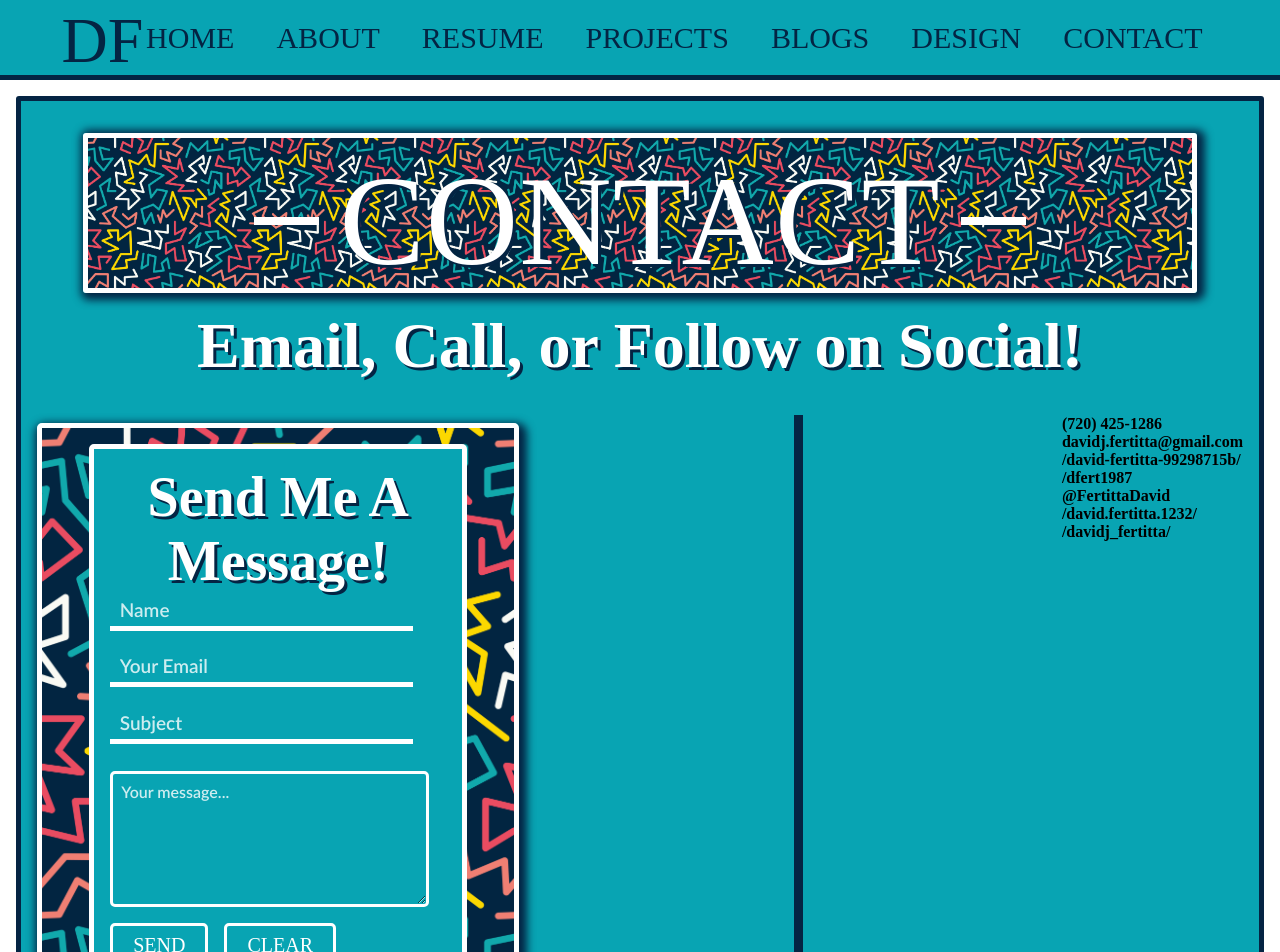
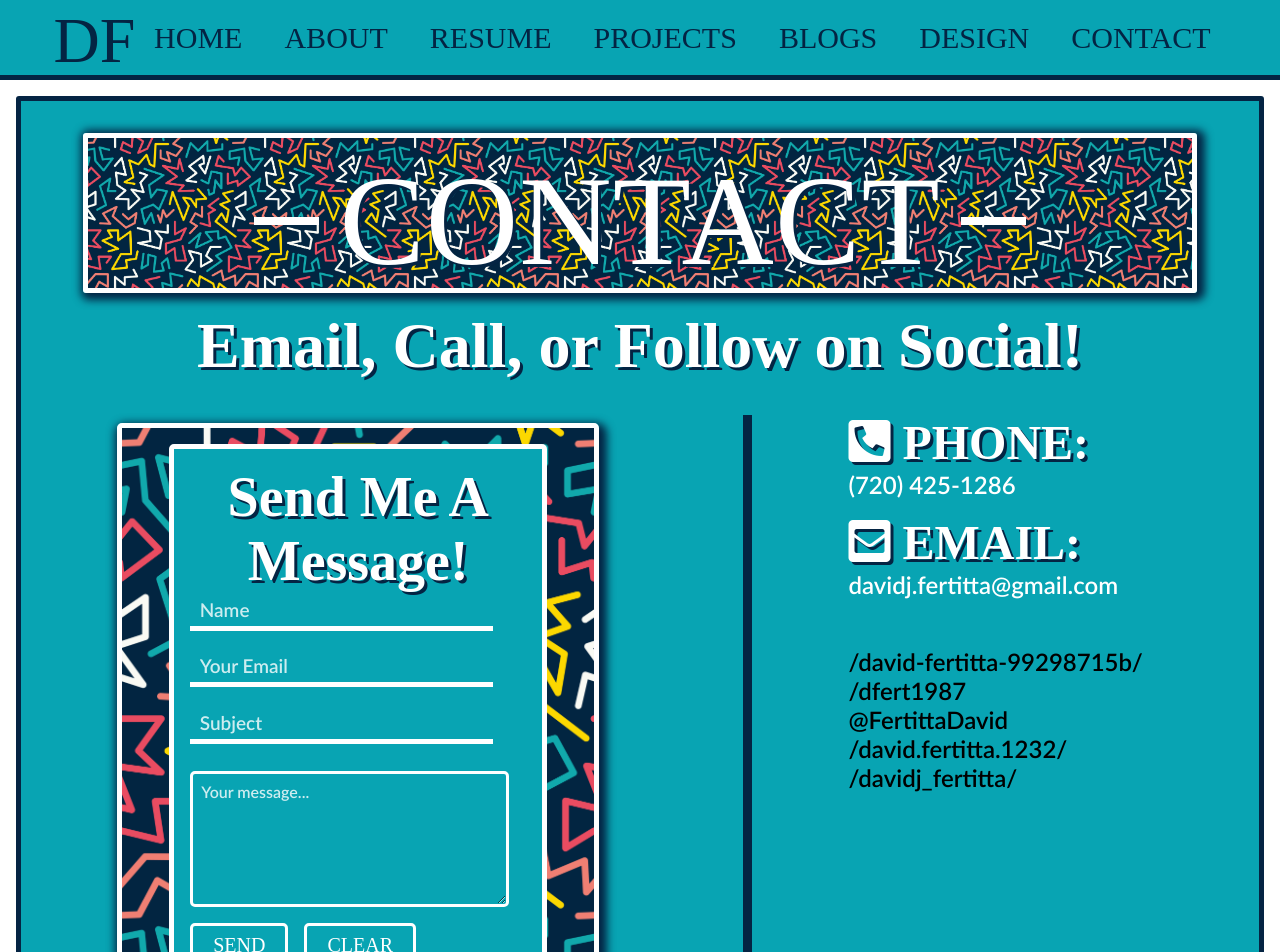
Before and after one commit to dfert1987/Portfolio, a React (Create React App) app: page /contact in a window 1280 px wide. Shown: the top 952 px of the page. Built offline with nearby package versions, Linux system fonts and the light colour scheme.

Commit message:
phone and email in with logos

```diff
--- a/src/Pages/Contact/Contact.css
+++ b/src/Pages/Contact/Contact.css
@@ -84,7 +84,8 @@
   display: flex;
   flex-direction: column;
   justify-content: left;
-  margin-right: auto;
+  margin-left: 5em;
+  margin-right: 6em;
   margin-top: 0.5em;
   width: 40%;
 }
@@ -188,8 +189,8 @@ textarea:focus {
   background-color: var(--dark);
   border-left: 5px solid var(--dark);
   height: 34em;
-  margin-left: 1em;
-  margin-right: auto;
+  margin-left: 3em;
+  margin-right: 3em;
   width: 0.75%;
 }
 
@@ -198,3 +199,36 @@ textarea:focus {
   flex-direction: row;
   width: 100%;
 }
+
+.contact-side {
+  display: flex;
+  flex-direction: column;
+  margin-left: 3em;
+  margin-right: auto;
+}
+
+.phone-email-section {
+  color: var(--primary);
+  margin-bottom: 3em;
+  text-align: left;
+}
+
+.phone-container {
+  margin-bottom: 1em;
+}
+
+.phone-email {
+  font-family: var(--League);
+  font-size: 3em;
+  text-shadow: 3px 3px var(--dark);
+}
+
+.method {
+  font-family: var(--Lato);
+  font-size: 1.5em;
+
+}
+
+i {
+  margin-right: .25em;
+}
--- a/src/Pages/Contact/Contact.js
+++ b/src/Pages/Contact/Contact.js
@@ -114,12 +114,23 @@ export default function Contact() {
               <div className='divider'></div>
               <div className='contact-side'>
                 <div className='contact-methods-container'>
+                  <div className='phone-email-section'>
                     <div className='phone-container'>
+                      <h2 className='phone-email phone-title'>
+                        <i className='fas fa-phone-square-alt'></i>PHONE:
+                      </h2>
                       <h4 className='method phone'>(720) 425-1286</h4>
                     </div>
                     <div className='email-container'>
-                    <h4 className='method email'>davidj.fertitta@gmail.com</h4>
+                      <h2 className='phone-email email-title'>
+                        <i className='fas fa-envelope-square'></i>EMAIL:
+                      </h2>
+                      <h4 className='method email'>
+                        davidj.fertitta@gmail.com
+                      </h4>
                     </div>
+                  </div>
+                  <div className='social-container'>
                     <div className='linkedIn-container'>
                       <h4 className='method linkedIn'>
                         /david-fertitta-99298715b/
@@ -143,6 +154,7 @@ export default function Contact() {
             </div>
           </div>
         </div>
+      </div>
     </>
   );
 }
--- a/src/Pages/Design/Design.css
+++ b/src/Pages/Design/Design.css
@@ -131,7 +131,7 @@ div.item:nth-of-type(4) {
 div.item:nth-of-type(5) {
   --offset: 5;
   background-image: url('../../Images/ROSETTAPOSTER.jpg');
-  width: 330px;
+  width: 350px;
   height: 450.5px;
 }
 
@@ -200,7 +200,7 @@ input:nth-of-type(5):checked ~ main#carousel {
 
   div.item:nth-of-type(5) {
     height: 270.3px;
-    width: 198px;
+    width: 210px;
   }
 
   main#carousel {
```
Lines whose indentation alone changed are shown as unchanged.
